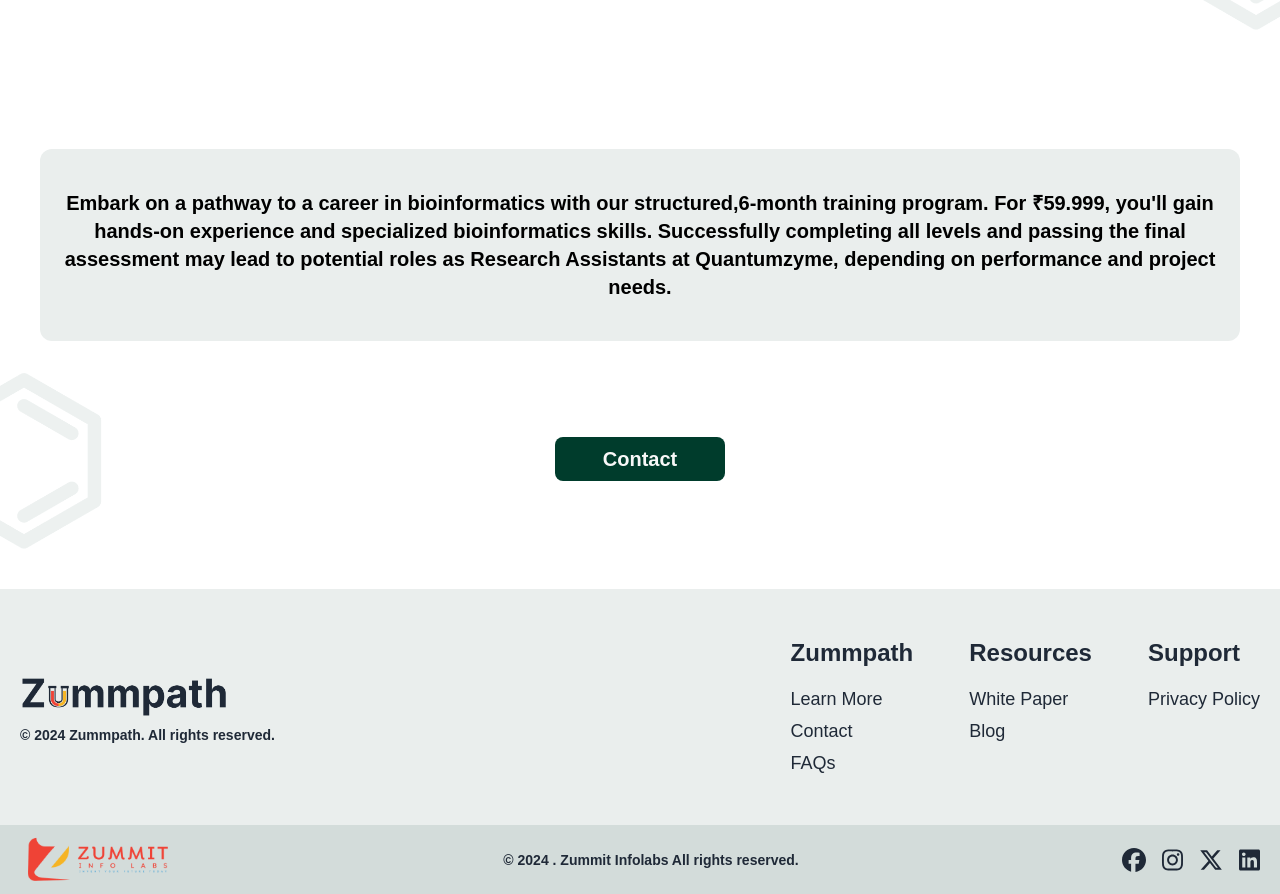
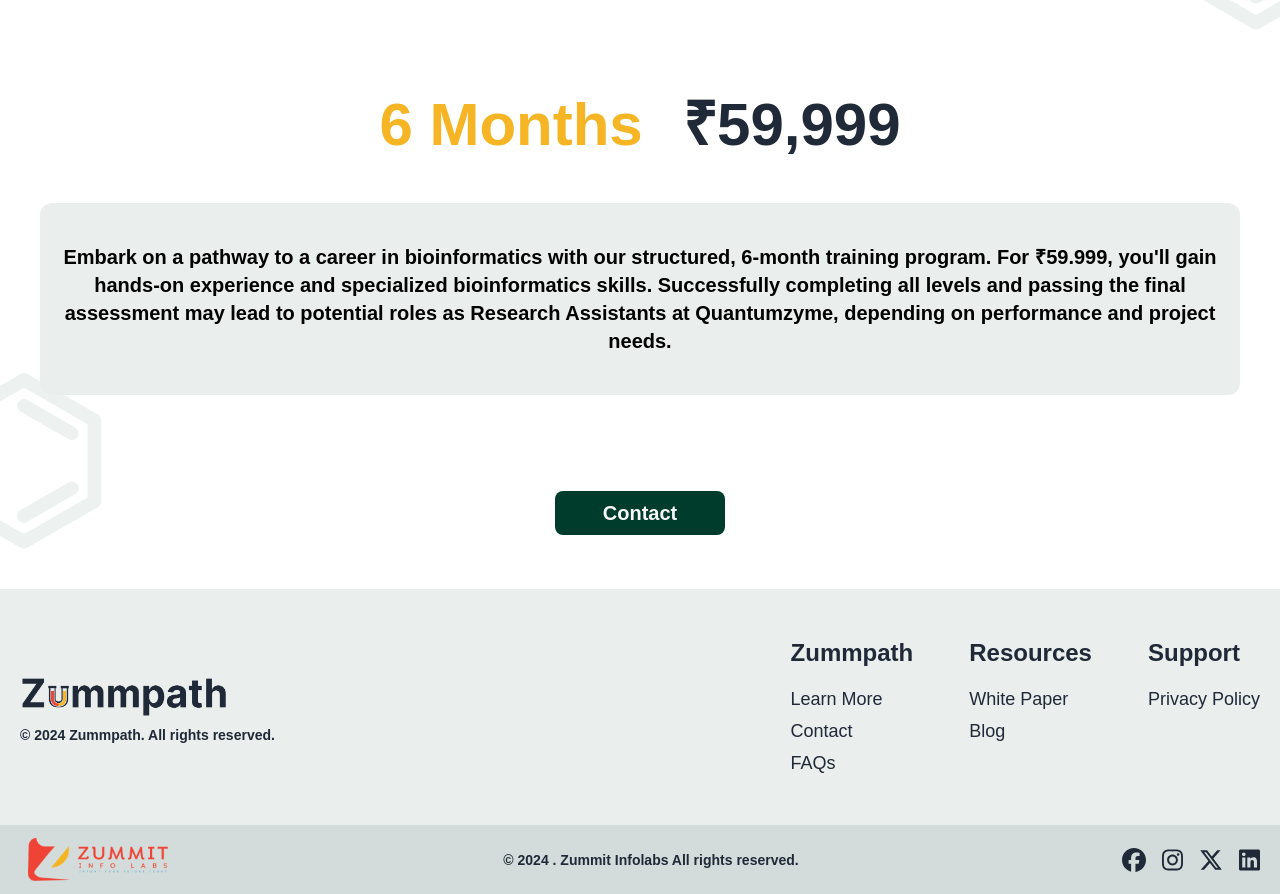
Before and after one commit to DanielCikora/zummpath-bio-informatics, a React (Create React App) app: page / in a window 1280 px wide. Shown: the part 3327-4221 px from the top of the page. Built offline with nearby package versions, Linux system fonts and the light colour scheme; the HTML template or start-up script is replaced by a standard one.

Commit message:
Small Pricing Changes.

```diff
--- a/src/components/brochure/Brochure.jsx
+++ b/src/components/brochure/Brochure.jsx
@@ -7,9 +7,7 @@
 import TrainingImage from "../assets/images/brochureImages/training.png";
 import gsap from "gsap";
 import ScrollTrigger from "gsap/ScrollTrigger";
-
 gsap.registerPlugin(ScrollTrigger);
-
 const Brochure = () => {
   const brochureCardsTexts = [
     {
@@ -45,14 +43,11 @@
       imageAlt: "career",
     },
   ];
-
   const [expandedCardIndex, setExpandedCardIndex] = useState(null);
   const cardRefs = useRef([]);
-
   const toggleViewMore = (index) => {
     setExpandedCardIndex((prevIndex) => (prevIndex === index ? null : index));
   };
-
   useEffect(() => {
     cardRefs.current.forEach((card, index) => {
       gsap.fromTo(
@@ -72,11 +67,8 @@
       );
     });
   }, []);
-
   return (
     <section className='brochure md:py-0 py-20 min-h-dvh flex flex-col justify-center overflow-hidden'>
-      {" "}
-      {/* Added overflow-hidden */}
       <div className='wrapper'>
         <div className='brochure-content flex flex-col gap-28'>
           <h2 className='md:text-6xl mediumSmall:text-5xl text-4xl font-semibold text-center text-royalGreen'>
@@ -111,12 +103,12 @@
                 </p>
                 {expandedCardIndex === index ? (
                   <FontAwesomeIcon
-                    className='block text-2xl max-w-fit font-bold rounded-full bg-royalGreen px-2.5 py-2'
+                    className='inline-block text-2xl w-fit max-w-fit font-bold rounded-full bg-royalGreen px-2.5 py-2'
                     icon={faMinus}
                   />
                 ) : (
                   <FontAwesomeIcon
-                    className='block text-2xl max-w-fit font-bold rounded-full bg-royalGreen px-2.5 py-2'
+                    className='inline-block text-2xl w-fit max-w-fit font-bold rounded-full bg-royalGreen px-2.5 py-2'
                     icon={faPlus}
                   />
                 )}
@@ -128,5 +120,4 @@
     </section>
   );
 };
-
 export default Brochure;
--- a/src/components/careers/Careers.jsx
+++ b/src/components/careers/Careers.jsx
@@ -17,8 +17,14 @@
         <h2 className='md:text-6xl mediumSmall:text-5xl text-4xl font-semibold text-center text-royalGreen md:mb-48 mb-24'>
           Careers
         </h2>
+        <div className='highlighted-info flex md:flex-row flex-col justify-center items-center gap-10 mb-12'>
+          <h2 className='duration text-6xl font-bold text-mainYellow'>
+            6 Months
+          </h2>
+          <h2 className='price text-6xl font-bold text-gray-800'>₹59,999</h2>
+        </div>
         <p className='careers-para bg-[#EAEEED] md:py-10 py-4 px-4 max-w-[1200px] mx-auto md:text-xl text-lg md:font-semibold text-center rounded-xl mb-24'>
-          Embark on a pathway to a career in bioinformatics with our structured,
+          Embark on a pathway to a career in bioinformatics with our structured,{" "}
           <strong>6-month</strong> training program. For{" "}
           <strong>₹59.999</strong>, you'll gain hands-on experience and
           specialized bioinformatics skills. Successfully completing all levels
@@ -27,8 +33,7 @@
           project needs.
         </p>
         <Link
-          className='text-center bg-royalGreen text-offWhite text-xl font-semibold
-          block hover:bg-gray-800 transition-all duration-200 ease-in-out md:py-2 py-3 px-12 md:max-w-fit w-full rounded-lg mx-auto'
+          className='text-center bg-royalGreen text-offWhite text-xl font-semibold block hover:bg-gray-800 transition-all duration-200 ease-in-out md:py-2 py-3 px-12 md:max-w-fit w-full rounded-lg mx-auto'
           to='/Contact'
         >
           Contact
@@ -37,5 +42,4 @@
     </article>
   );
 };
-
 export default Careers;
--- a/src/components/navigation/Navigation.jsx
+++ b/src/components/navigation/Navigation.jsx
@@ -71,7 +71,7 @@
           <ul className='flex flex-col w-full px-4 gap-4 self-center items-center'>
             {navigationLinks.map((navigationLink) => (
               <li
-                className='block w-full cursor-pointer rounded-md text-center hover:bg-[#EF4336] text-offWhite transition duration-200'
+                className='block w-full cursor-pointer rounded-md text-center hover:bg-mainOrange text-offWhite transition duration-200'
                 key={navigationLink.id}
               >
                 <Link
--- a/src/components/pages/CareersPage.jsx
+++ /dev/null
@@ -1,7 +0,0 @@
-import React from "react";
-
-const CareersPage = () => {
-  return <div>CAREERS PAGE</div>;
-};
-
-export default CareersPage;
```
